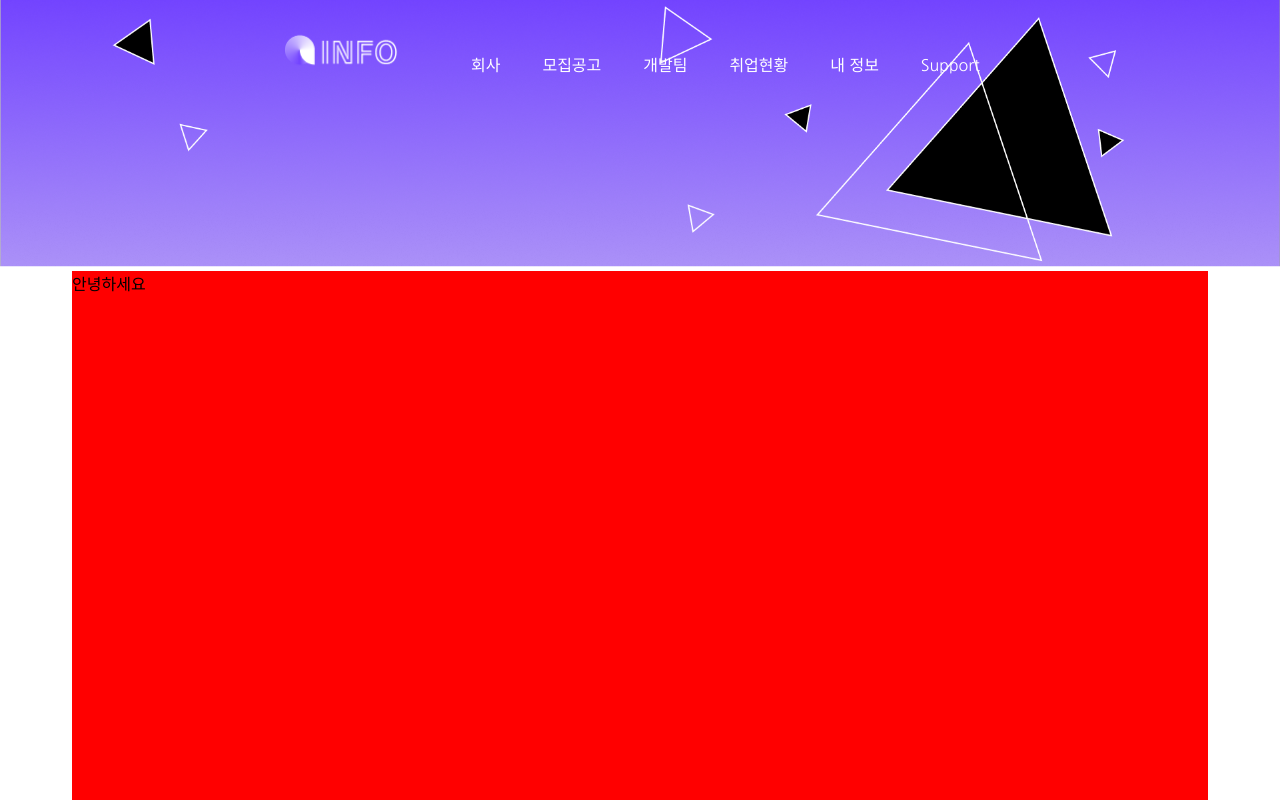
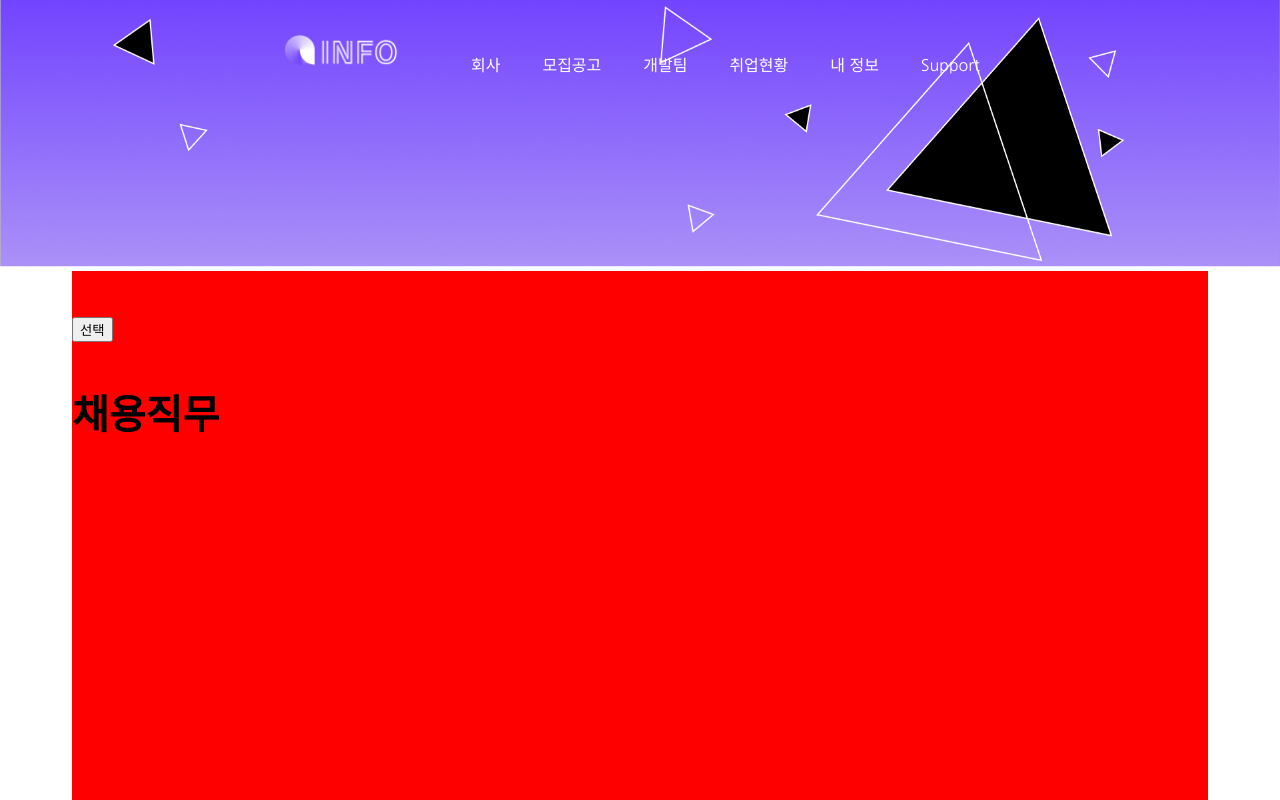
Before and after one commit to info-dsm/INFO_v1_FrontEnd, a React (Create React App) app: page / in a window 1280 px wide. Shown: the top 800 px of the page. Built offline with nearby package versions, Linux system fonts and the light colour scheme.

Commit message:
ADD :: modal 상태관리 추가

```diff
--- a/src/App.js
+++ b/src/App.js
@@ -3,14 +3,17 @@ import { ThemeProvider, createGlobalStyle } from "styled-components";
 import { theme } from "./style/theme";
 import Header from "./components/common/header";
 import Footer from "./components/common/footer";
+import {Provider} from 'react-redux'
+import { store } from "./redux";
 import RequsetResistration from  "./components/pages/companyPage/requestResistration";
 function App() {
   return (
     <ThemeProvider theme={theme}>
-      <GlobalStyle />
+      <Provider store = {store}><GlobalStyle />
       <Header />
       <RequsetResistration/>
-      <Footer />
+      <Footer /></Provider>
+
     </ThemeProvider>
   );
 }
--- a/src/components/pages/companyPage/requestResistration/index.jsx
+++ b/src/components/pages/companyPage/requestResistration/index.jsx
@@ -1,7 +1,12 @@
-import styled from "styled-components"
+import styled from "styled-components";
 const RequstResistration = () => {
-     return (<Table><div>안녕하세요</div></Table>)
-}
+  return (
+    <Table>
+      <Title>채용직무</Title>
+      <Button>선택</Button>
+    </Table>
+  );
+};
 export default RequstResistration;
 const Table = styled.div`
   width: 1136px;
@@ -10,5 +15,20 @@ const Table = styled.div`
   left: 0;
   right: 0;
   margin: 0 auto;
+`;
+const Title = styled.div`
+  position: relative;
+  width: 200px;
+  height: 46px;
+  left: 0px;
+  top: 125px;
 
-`
+  font-family: "NanumGothic";
+  font-style: normal;
+  font-weight: 700;
+  font-size: 40px;
+  line-height: 40px;
+
+  color: ${(props) => props.theme.colors.black};
+`;
+const Button = styled.button``;
--- /dev/null
+++ b/src/redux/index.js
@@ -0,0 +1,7 @@
+import {configureStore} from "@reduxjs/toolkit";
+
+export const store = configureStore({
+    reducer: {
+
+    }
+})
```
Also changed, not shown: src/redux/store/modal.js (added, +16 -0 lines), src/components/pages/companyPage/requestResistration/modal/index.jsx (added). Lines whose indentation alone changed are shown as unchanged.
